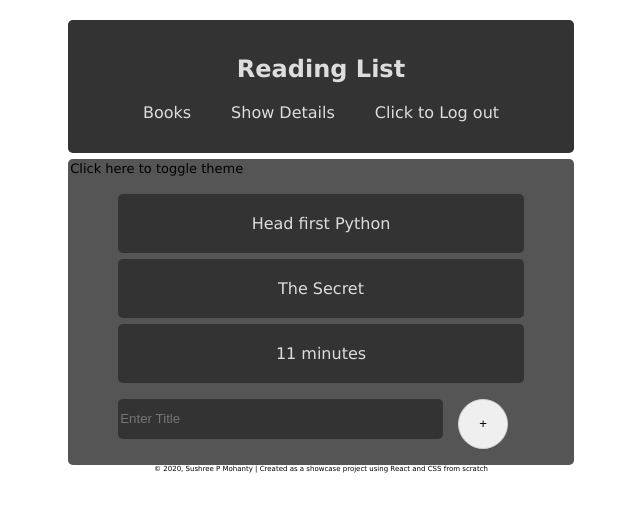
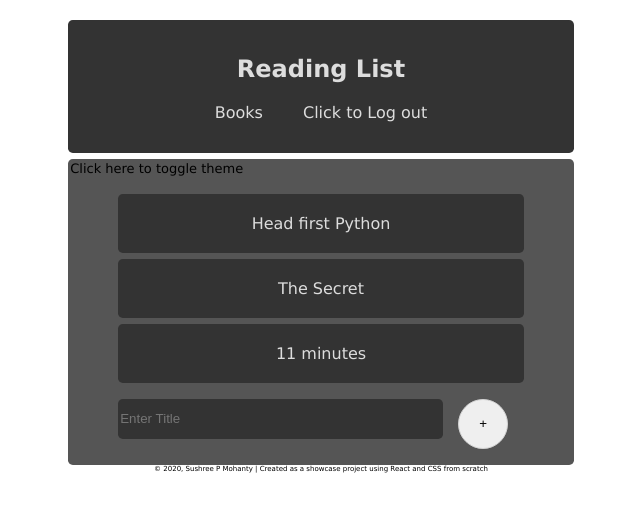
Before and after one commit to SushreeP/booklist-app, a React (Create React App) app: page / in a window 1280 px wide. Shown: the top 512 px of the page, without its empty margins (319-959 px from the left). Built offline with nearby package versions, Linux system fonts and the light colour scheme.

Commit message:
update changes

```diff
--- a/package.json
+++ b/package.json
@@ -1,5 +1,5 @@
 {
-  "name": "theme-context-lesson",
+  "name": "booklist-app",
   "version": "0.1.0",
   "private": true,
   "homepage": "https://sushreep.github.io/booklist-app/",
@@ -11,6 +11,7 @@
     "react": "^16.13.1",
     "react-dom": "^16.13.1",
     "react-scripts": "3.4.1",
+    "theme-context-lesson": "git+https://github.com/SushreeP/booklist-app.git",
     "uuid": "^8.2.0"
   },
   "scripts": {
--- a/public/index.html
+++ b/public/index.html
@@ -24,7 +24,7 @@
       work correctly both with client-side routing and a non-root public URL.
       Learn how to configure a non-root public URL by running `npm run build`.
     -->
-    <title>React App</title>
+    <title>A Reading list App</title>
   </head>
   <body>
     <noscript>You need to enable JavaScript to run this app.</noscript>
--- a/src/NavBar.js
+++ b/src/NavBar.js
@@ -12,7 +12,6 @@ const NavBar = () => {
       <h2>Reading List</h2>
       <ul>
         <li>Books</li>
-        <li>Show Details</li>
         <li>
           <span onClick={logToggle}>
             Click to {loggedin ? "Log out" : "Log in"}
```
Also changed, not shown: 1 other file (tests, documents, lock files or other folders).
